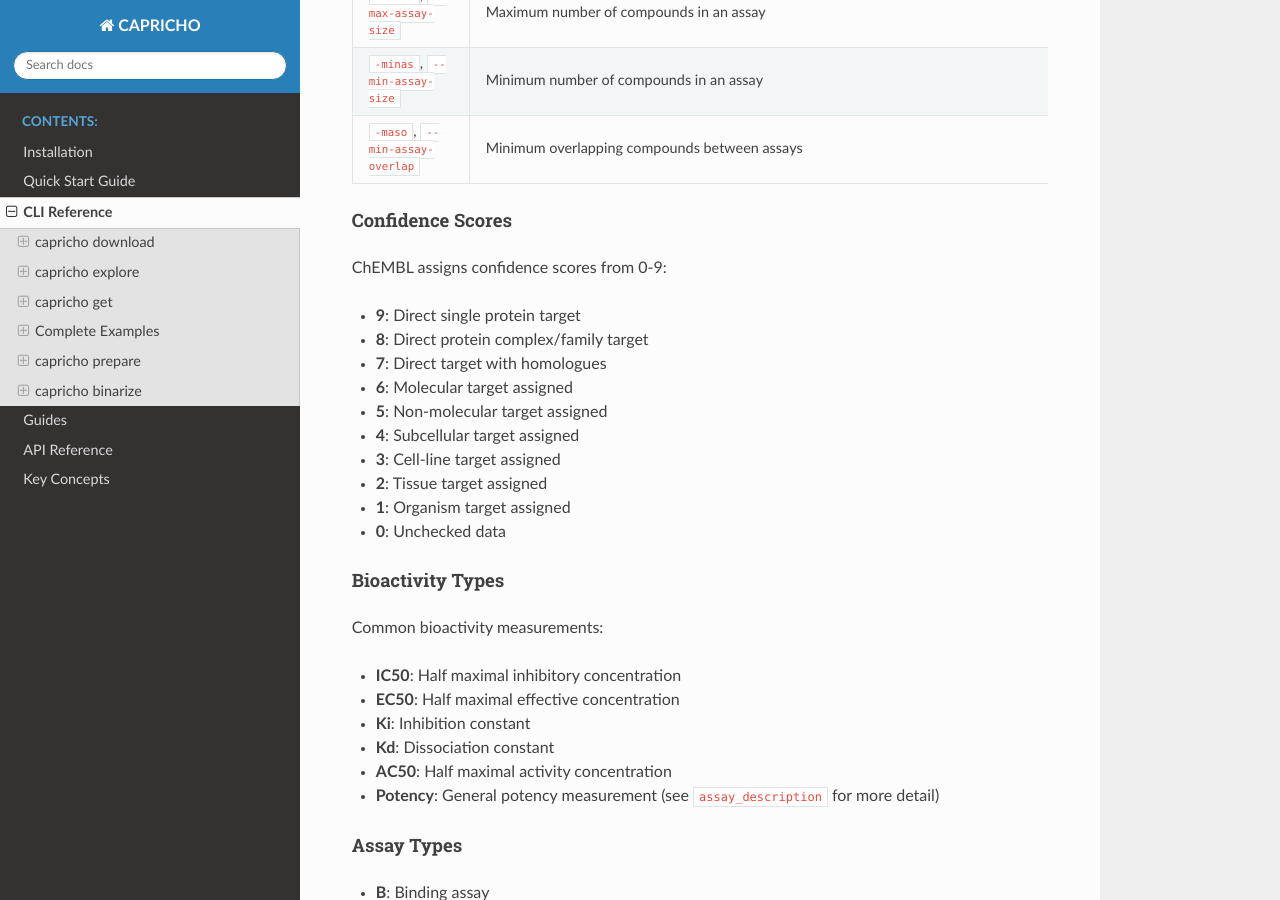
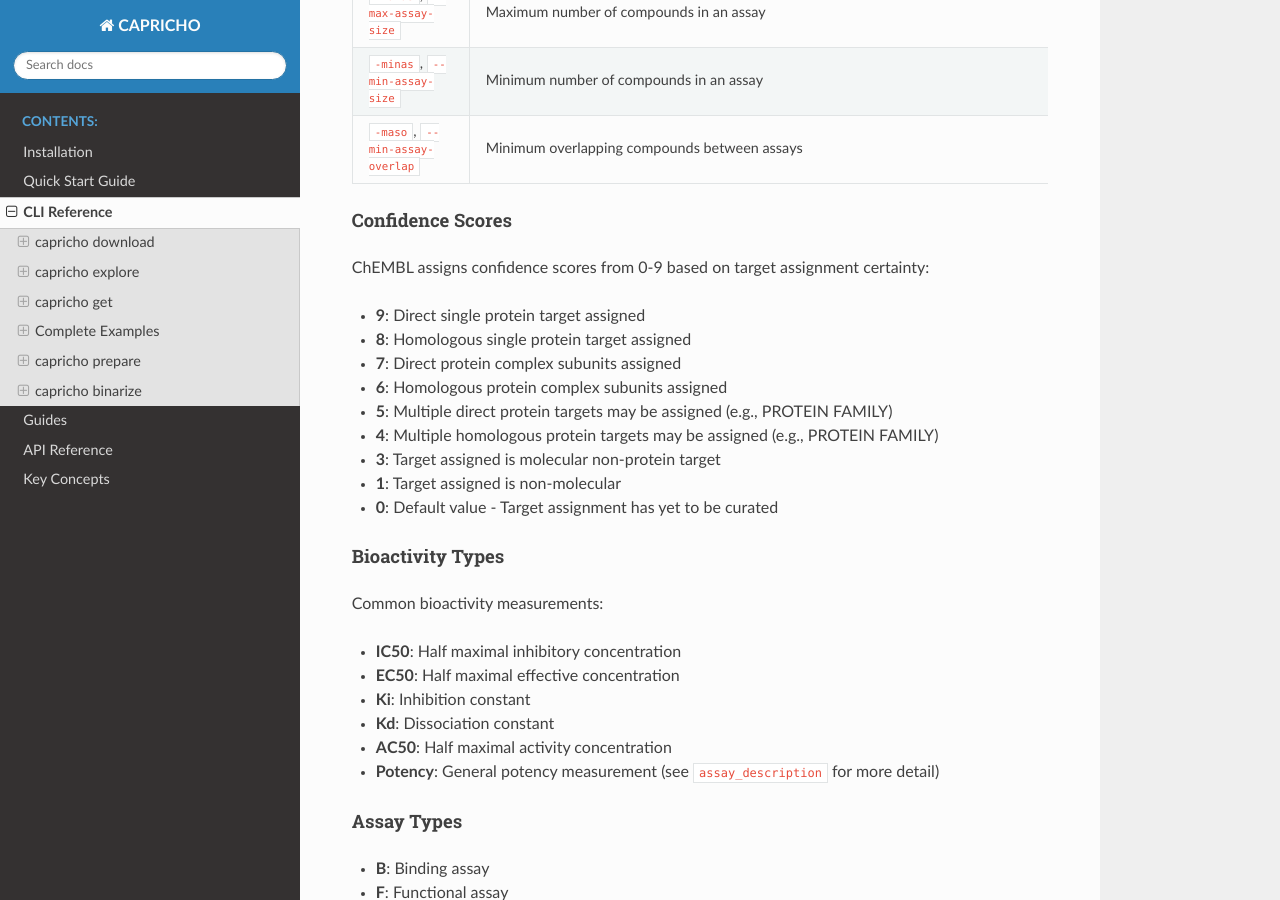
Before and after one commit to CDDLeiden/Capricho, a Sphinx documentation site: the page built from docs/source/cli-reference.md, in a window 1280 px wide and 900 px high, scrolled down 3239 px. Built offline with Sphinx 7.4.7 and the Read the Docs theme 3.1.0, drawn with Linux system fonts in a browser that asks for light colours.

Commit message:
correct cli reference wrt confidence scores

```diff
--- a/docs/source/cli-reference.md
+++ b/docs/source/cli-reference.md
@@ -125,17 +125,16 @@ Control which bioactivity data to include:
 | `-maso`, `--min-assay-overlap` | Minimum overlapping compounds between assays | `0` |
 
 #### Confidence Scores
-ChEMBL assigns confidence scores from 0-9:
-- **9**: Direct single protein target
-- **8**: Direct protein complex/family target
-- **7**: Direct target with homologues
-- **6**: Molecular target assigned
-- **5**: Non-molecular target assigned
-- **4**: Subcellular target assigned
-- **3**: Cell-line target assigned
-- **2**: Tissue target assigned
-- **1**: Organism target assigned
-- **0**: Unchecked data
+ChEMBL assigns confidence scores from 0-9 based on target assignment certainty:
+- **9**: Direct single protein target assigned
+- **8**: Homologous single protein target assigned
+- **7**: Direct protein complex subunits assigned
+- **6**: Homologous protein complex subunits assigned
+- **5**: Multiple direct protein targets may be assigned (e.g., PROTEIN FAMILY)
+- **4**: Multiple homologous protein targets may be assigned (e.g., PROTEIN FAMILY)
+- **3**: Target assigned is molecular non-protein target
+- **1**: Target assigned is non-molecular
+- **0**: Default value - Target assignment has yet to be curated
 
 #### Bioactivity Types
 Common bioactivity measurements:
```
